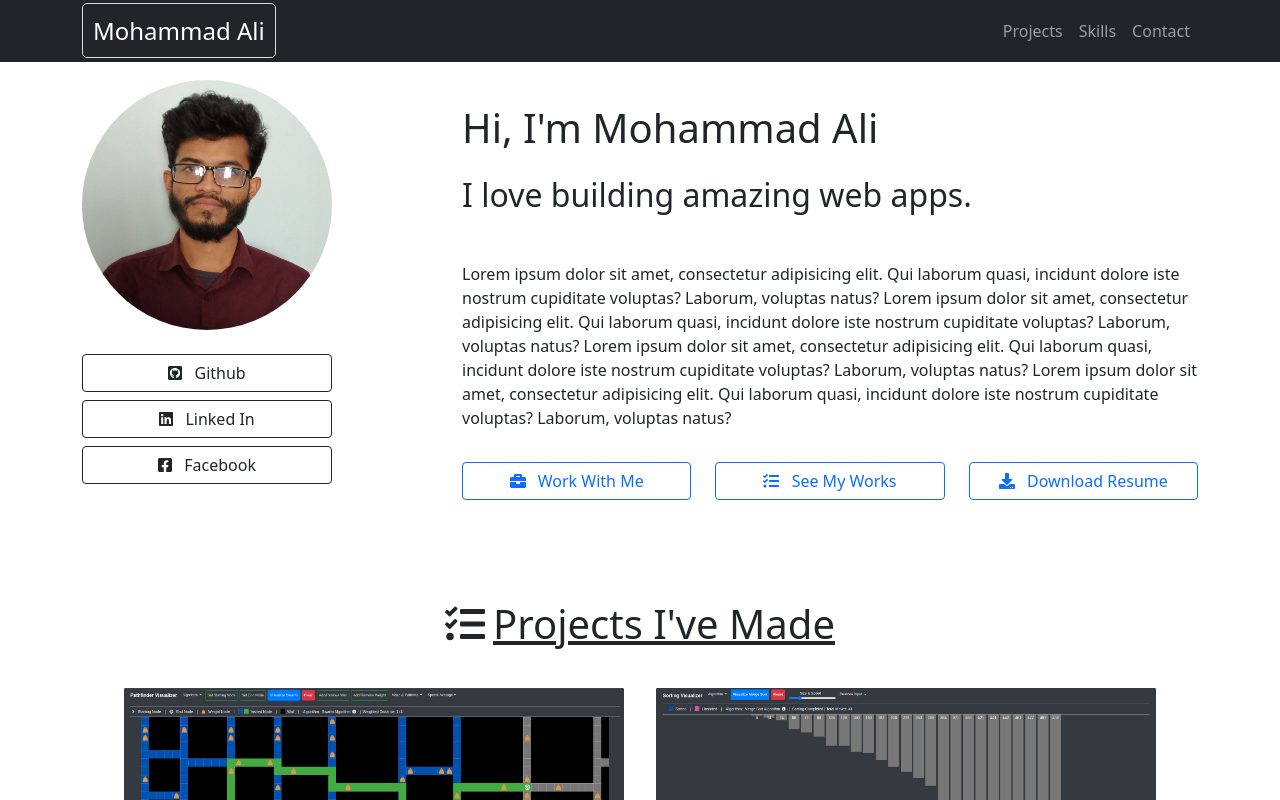
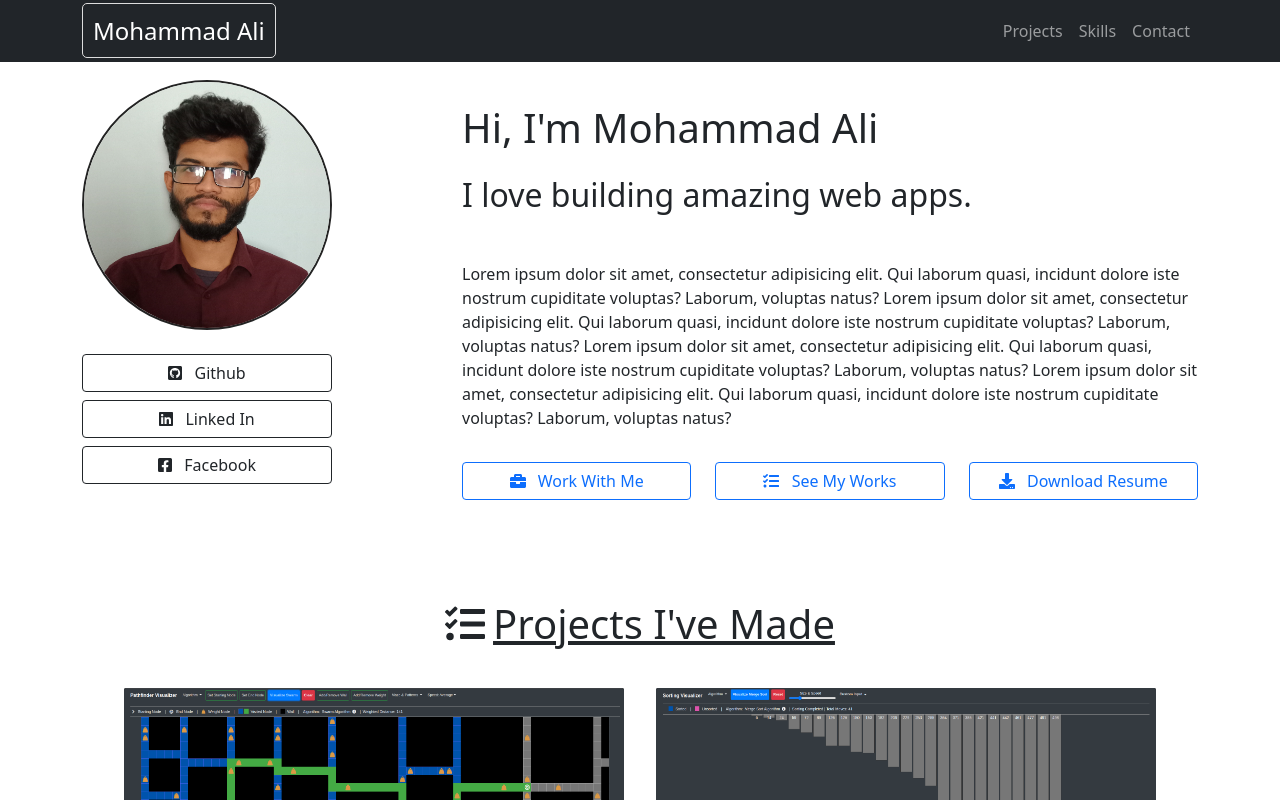
Before and after one commit to Mohammad1745/portfolio-vue, a Vue app: page / in a window 1280 px wide. Shown: the top 800 px of the page. Built offline with nearby package versions, Linux system fonts and the light colour scheme.

Commit message:
[Change] Profile Image style

```diff
--- a/src/components/standalones/ProfileImage.vue
+++ b/src/components/standalones/ProfileImage.vue
@@ -11,5 +11,6 @@ export default {
 <style scoped>
 .profile-image{
   border-radius: 50%;
+  border: 2px solid #232323;
 }
 </style>
```
